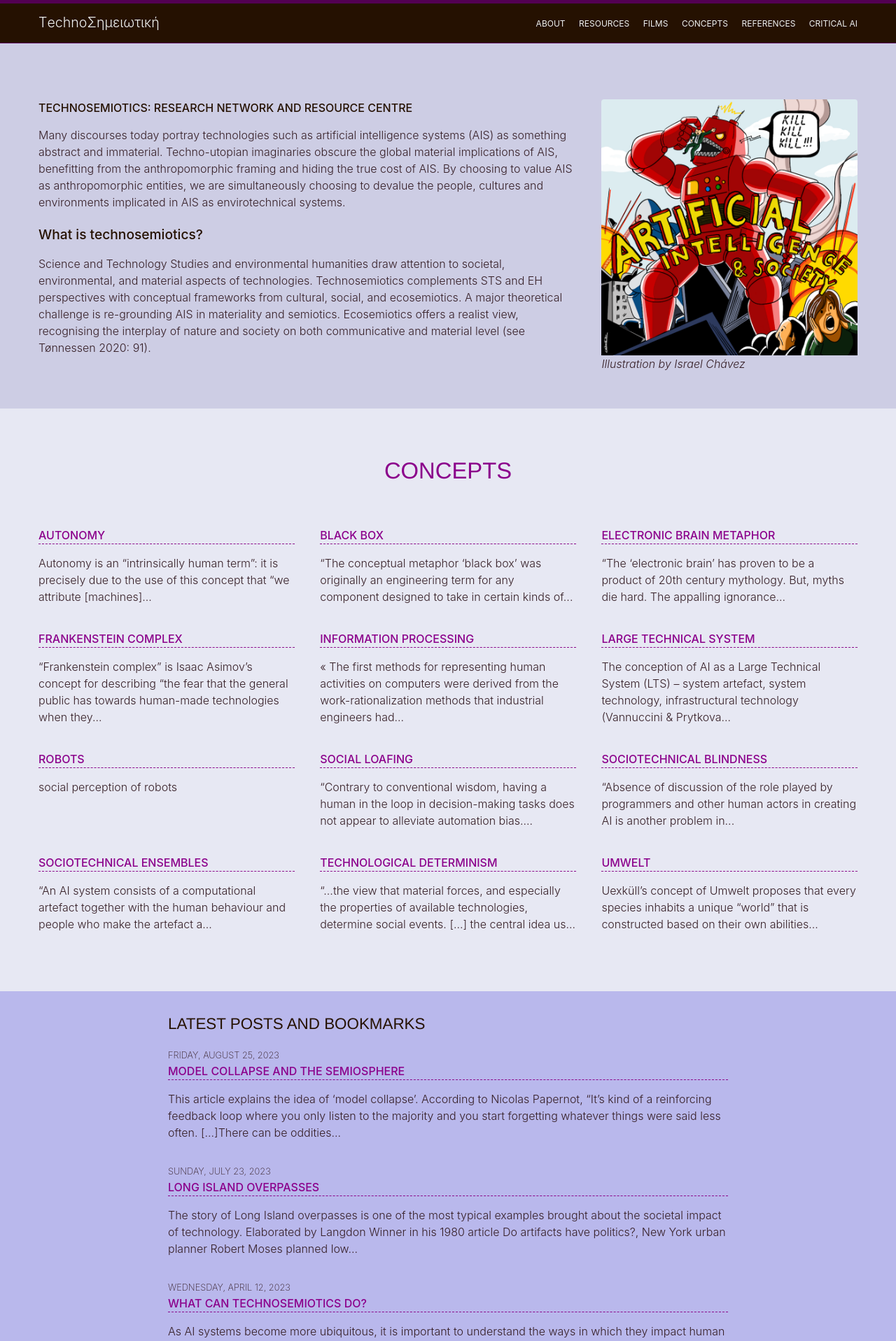
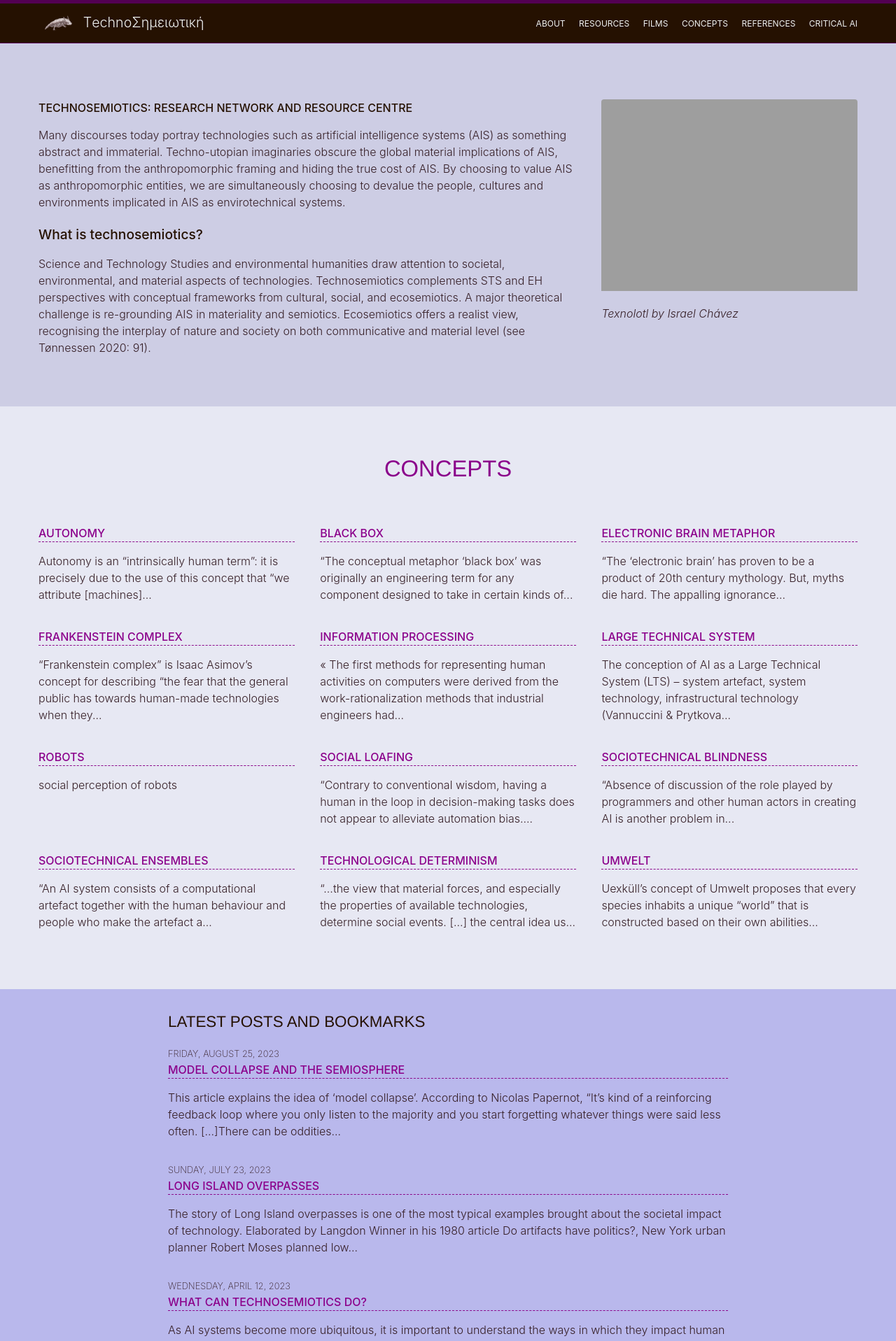
Before and after one commit to technosemiotics/technosemiotics.net, a Jekyll site: the page built from index.md, in a window 1280 px wide. Shown: the top 1917 px of the page at 70% size. Built offline with Jekyll 4.4.1, drawn with Linux system fonts in a browser that asks for light colours.

Commit message:
texnolotl first upload

```diff
--- a/_includes/header.html
+++ b/_includes/header.html
@@ -4,7 +4,7 @@
     {%- assign default_paths = site.pages | map: "path" -%}
     {%- assign page_paths = site.minima.nav_pages | default: default_paths -%}
     {%- assign page_titles = site.pages | map: 'title' | compact %}
-    <a class="site-title" rel="author" href="{{ '/' | relative_url }}">{{ site.title | escape }}</a>
+    <a class="site-title" rel="author" href="{{ '/' | relative_url }}"><img src="{{ site.url }}{{ site.baseurl }}/assets/img/illustrations/ichavez_texnolotl.png" />{{ site.title | escape }}</a>
 
     {%- unless page_titles == empty %}
       <nav class="site-nav">
--- a/_layouts/home.html
+++ b/_layouts/home.html
@@ -6,14 +6,21 @@ layout: base
 <div class="hero-rm first lavender">
   <div class="container">
     <div class="hero-card-grid">
+
       <div class="hero-card-2">
         <h5>Technosemiotics: research network and resource centre</h5>
 
         <p>Many discourses today portray technologies such as artificial intelligence systems (AIS) as something abstract and immaterial. Techno-utopian imaginaries obscure the global material implications of AIS, benefitting from the anthropomorphic framing and hiding the true cost of AIS. By choosing to value AIS as anthropomorphic entities, we are simultaneously choosing to devalue the people, cultures and environments implicated in AIS as envirotechnical systems.</p>
       <h4>What is technosemiotics?</h4>
       <p>Science and Technology Studies and environmental humanities draw attention to societal, environmental, and material aspects of technologies. Technosemiotics complements STS and EH perspectives with conceptual frameworks from cultural, social, and ecosemiotics. A major theoretical challenge is re-grounding AIS in materiality and semiotics. Ecosemiotics offers a realist view, recognising the interplay of nature and society on both communicative and material level (see Tønnessen 2020: 91).</p>
+
     </div>
-      <div class="hero-card static"><img src="{{ site.url }}{{ site.baseurl }}/assets/img/illustrations/ichavez_ai_society_2_min.png" /><em>Illustration by Israel Chávez</em></div>
+      <div class="hero-card static">
+        <p>
+          <img src="{{ site.url }}{{ site.baseurl }}/assets/img/illustrations/texnolotl.png" />
+        </p>
+        <p><em>Texnolotl by Israel Chávez</em></p>
+      </div>
     </div>
   </div>
 </div>
--- a/_sass/partials/_header.scss
+++ b/_sass/partials/_header.scss
@@ -36,7 +36,10 @@
   }
 }
 
-
+.site-title img {
+  max-width: 3em;
+  padding-right: 5px;
+}
 
 .site-nav {
   float: right;
```
Also changed, not shown: assets/img/illustrations/ichavez_texnolotl.png (added).
